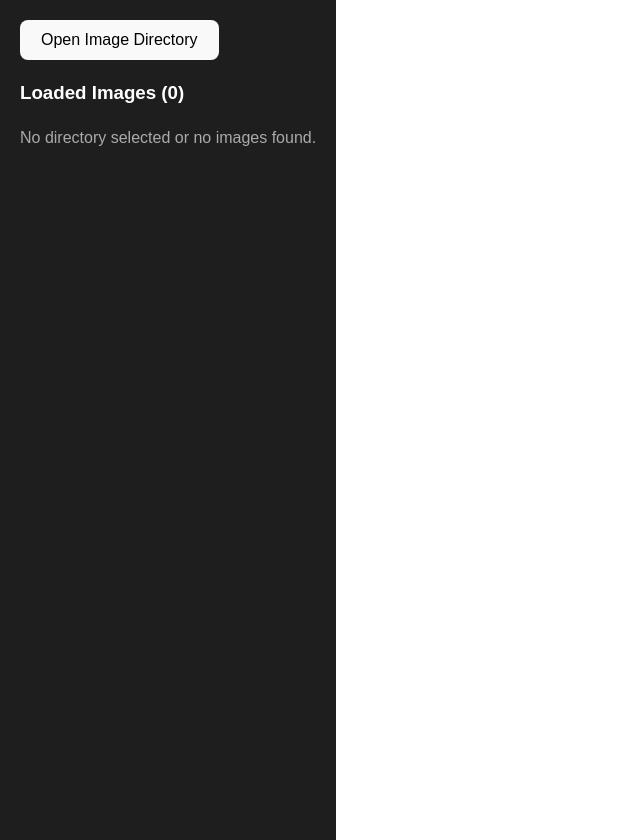
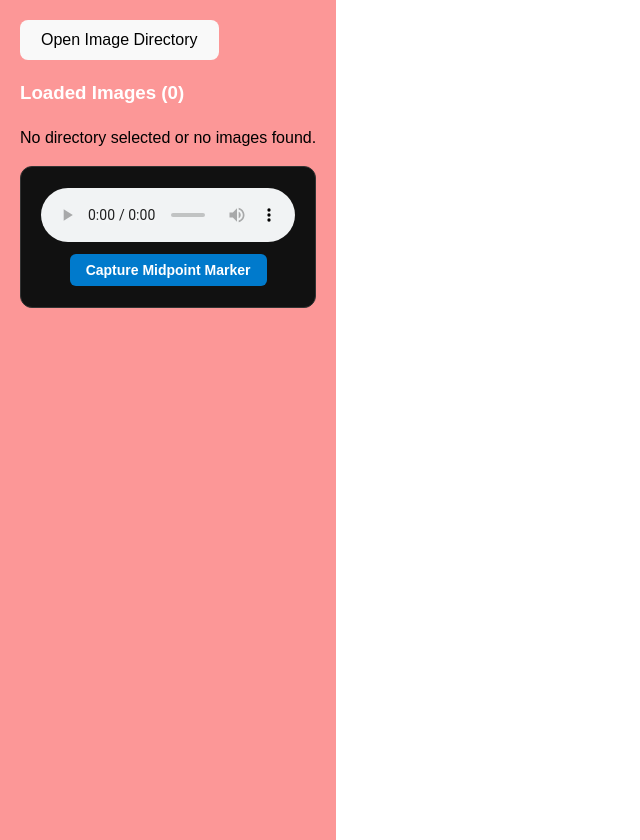
Before and after one commit to Ravgupta20/vided-go, a React (Vite) app in the folder vite-react/: page / in a window 1280 px wide. Shown: the whole page, without its empty margins (0-640 px from the left). Built offline with nearby package versions, Linux system fonts and the light colour scheme.

Commit message:
added a way to get the mid-point of an audio

```diff
--- a/vite-react/src/App.tsx
+++ b/vite-react/src/App.tsx
@@ -1,4 +1,4 @@
-import React, { useState } from 'react';
+import React, { useState, useRef } from 'react';
 
 interface LocalImage {
   name: string;
@@ -8,6 +8,8 @@ interface LocalImage {
 
 export default function App() {
   const [images, setImages] = useState<LocalImage[]>([]);
+  const [marker, setMarker] = useState<String[]>([]);
+  const audioRef = useRef<HTMLAudioElement | null>(null);
   const [selectedImage, setSelectedImage] = useState<LocalImage | null>(null);
   const [rootDirectoryHandle, setRootDirectoryHandle] = useState<any>(null);
 
@@ -67,14 +69,47 @@ export default function App() {
       alert('Could not delete file. Check permissions.');
     }
   };
+  // Function to calculate midpoint and add it to markers
+  const addMidpointMarker = () => {
+    if (audioRef.current) {
+      const duration = audioRef.current.duration;
 
-  return (
-    <div style={{ padding: 20, fontFamily: 'sans-serif', background: '#1e1e1e', color: '#fff', minHeight: '100vh' }}>
+      // Safety check in case audio hasn't loaded yet
+      if (isNaN(duration) || duration === 0) {
+        alert("Audio track is still loading or invalid.");
+        return;
+      }
+
+      const midTimeInSeconds = duration / 2;
+
+      // Format seconds into a standard HH:MM:SS or MM:SS timestamp string
+      const formattedTimestamp = formatTime(midTimeInSeconds);
+
+      // Append to your existing markers array
+      setMarker((prevMarkers) => [...prevMarkers, formattedTimestamp]);
+    }
+  };
+  // Helper utility to convert raw seconds into a clean timestamp string
+  const formatTime = (seconds: number): string => {
+    const hrs = Math.floor(seconds / 3600);
+    const mins = Math.floor((seconds % 3600) / 60);
+    const secs = Math.floor(seconds % 60);
+
+    const pad = (num: number) => String(num).padStart(2, '0');
+
+    if (hrs > 0) {
+      return `${pad(hrs)}:${pad(mins)}:${pad(secs)}`;
+    }
+    return `${pad(mins)}:${pad(secs)}`;
+  };
+
+    return (
+    <div style={{ padding: 20, fontFamily: 'sans-serif', background: '#fc9797', color: '#fff', minHeight: '100vh' }}>
       <button onClick={handleOpenDirectory} style={{ padding: '10px 20px' }}>Open Image Directory</button>
       <h3>Loaded Images ({images.length})</h3>
 
       {images.length === 0 ? (
-        <p style={{ color: '#aaa' }}>No directory selected or no images found.</p>
+        <p style={{ color: '#000000' }}>No directory selected or no images found.</p>
       ) : (
         <div style={{ display: 'flex', gap: 30, marginTop: 20 }}>
           <div style={{ width: 160, display: 'flex', flexDirection: 'column', gap: 15, maxHeight: '70vh', overflowY: 'auto' }}>
@@ -102,6 +137,45 @@ export default function App() {
           </div>
         </div>
       )}
+      <div style={{ flex: 1, display: 'flex', flexDirection: 'column', alignItems: 'center', justifyContent: 'center', background: '#111', borderRadius: 12, padding: 20, border: '1px solid #333', minHeight: 100 }}>
+           <audio
+           ref={audioRef}
+              controls
+              src="\public\audio\audio_out.mp3"
+              style={{ width: '100%',
+                        maxWidth: '500px',
+                        borderRadius: '8px',
+                        outline: 'none',
+                        marginBottom: '12px' // Spacing between track and button
+                        }}>
+            Your browser does not support the audio element.
+            </audio>
+            {/* Auto-Marker Button */}
+  <button
+    onClick={addMidpointMarker}
+    style={{
+      padding: '8px 16px',
+      background: '#007acc',
+      color: '#fff',
+      border: 'none',
+      borderRadius: '6px',
+      cursor: 'pointer',
+      fontWeight: 'bold',
+      fontSize: '14px',
+      transition: 'background 0.2s'
+    }}
+    onMouseOver={(e) => (e.currentTarget.style.background = '#0062a3')}
+    onMouseOut={(e) => (e.currentTarget.style.background = '#007acc')}
+  >
+    Capture Midpoint Marker
+  </button>
+  {/* Optional: Visual verification list of your captured markers */}
+  {marker.length > 0 && (
+    <div style={{ color: '#aaa', marginTop: '10px', fontSize: '12px' }}>
+      Captured Markers: {marker.join(', ')}
+    </div>
+  )}
+      </div>
     </div>
   );
 }
```
Also changed, not shown: 2 other files (tests, documents, lock files or other folders).
